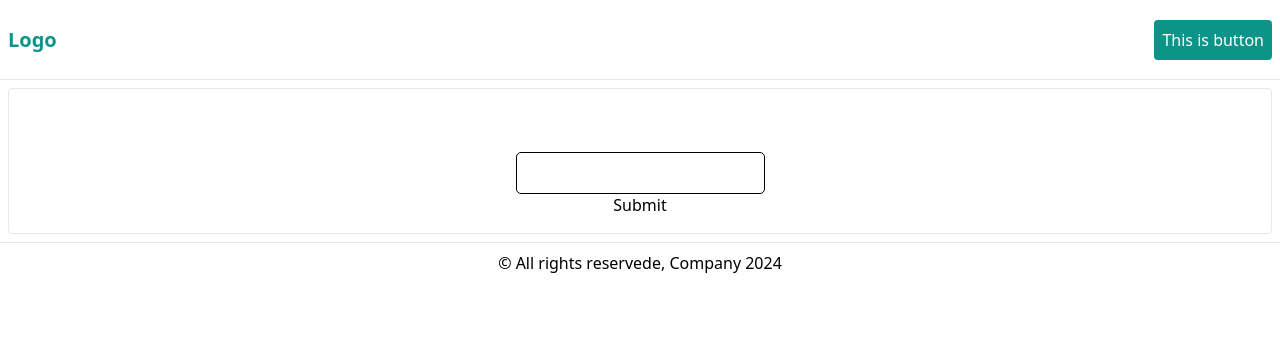
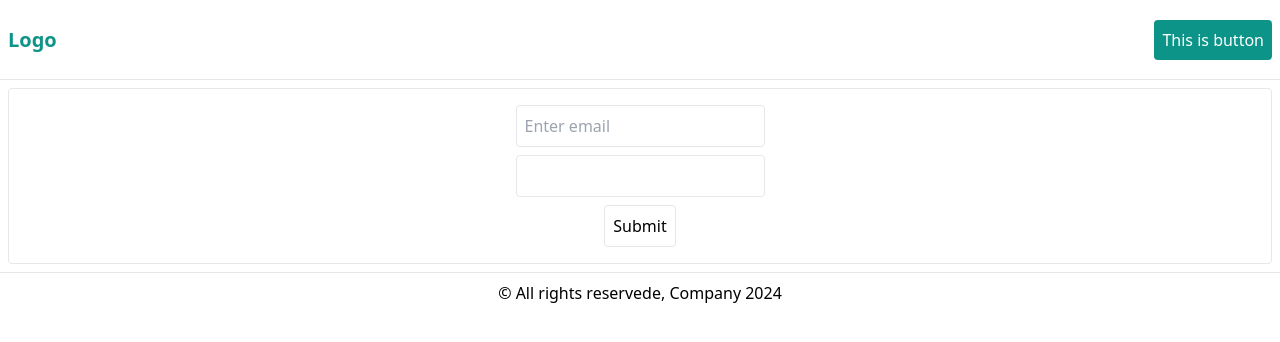
Before and after one commit to ashsajal1/react-tsx-tailwind-template, a React (Vite) app: page /login in a window 1280 px wide. Shown: the top 342 px of the page. Built offline with nearby package versions, Linux system fonts and the light colour scheme.

Commit message:
design login form

```diff
--- a/src/components/ui/button.tsx
+++ b/src/components/ui/button.tsx
@@ -1,14 +1,14 @@
 import { PropsWithChildren, HTMLAttributes } from "react";
 
-interface ButtonProps extends HTMLAttributes<HTMLDivElement> {}
+interface ButtonProps extends HTMLAttributes<HTMLButtonElement> {}
 
 export default function Button({ children, ...props }: PropsWithChildren<ButtonProps>) {
     return (
-        <div
+        <button
             {...props}
             className="flex items-center justify-center gap-2 cursor-pointer select-none p-2 rounded active:ring-[3px] active:ring-primary-low transition duration-0 bg-primary hover:bg-primary-high text-white"
         >
             {children}
-        </div>
+        </button>
     );
 }
--- a/src/components/ui/input-field.tsx
+++ b/src/components/ui/input-field.tsx
@@ -4,7 +4,7 @@ interface InputProps extends InputHTMLAttributes<HTMLInputElement> { }
 
 const InputField = forwardRef<HTMLInputElement, InputProps>((props, ref) => {
     return (
-        <input {...props} ref={ref} className="p-2 outline-1 outline rounded" title="Input field" />
+        <input {...props} ref={ref} className="p-2 border focus:ring-2 outline-none focus:ring-primary rounded" title="Input field" />
     );
 });
 
--- a/src/pages/login.tsx
+++ b/src/pages/login.tsx
@@ -4,7 +4,6 @@ import InputField from "../components/ui/input-field"
 type Inputs = {
     email: string
     password: string
-    phone: string
 }
 
 export default function Login() {
@@ -17,12 +16,15 @@ export default function Login() {
 
     return (
         <form className="flex items-center flex-col p-4 border rounded" onSubmit={handleSubmit(onSubmit)}>
-            <input type="email" {...register("email", { required: true })} />
-            <input type="password" {...register("password", { required: true })} />
+            <div className="flex flex-col items-center gap-2">
+                <InputField placeholder="Enter email" type="email" {...register('email')} />
+                <InputField type="password" {...register("password", { required: true })} />
+            </div>
             {errors.email && <span>Email is required</span>}
-            <InputField type="text" {...register('phone')} />
 
-            <input type="submit" />
+            <div className="mt-2">
+                <InputField type="submit" />
+            </div>
         </form>
     )
 }
```
